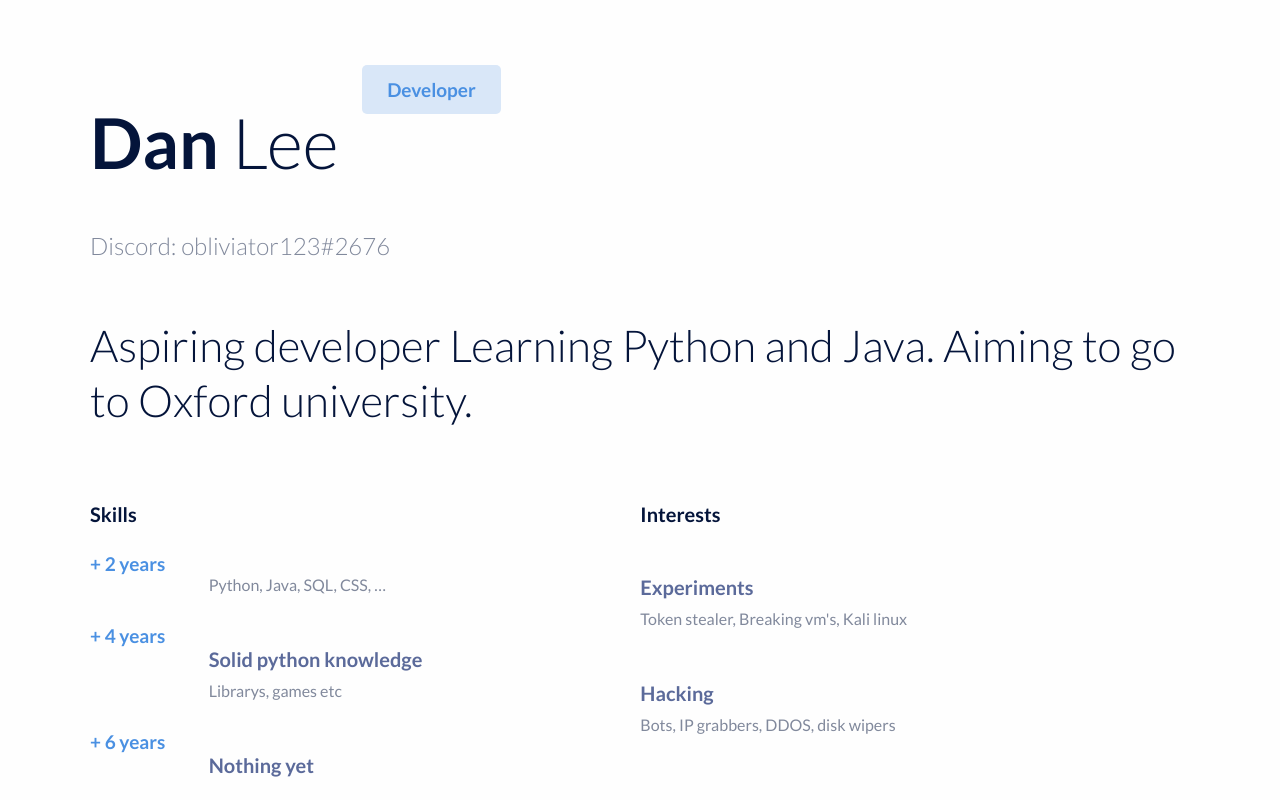
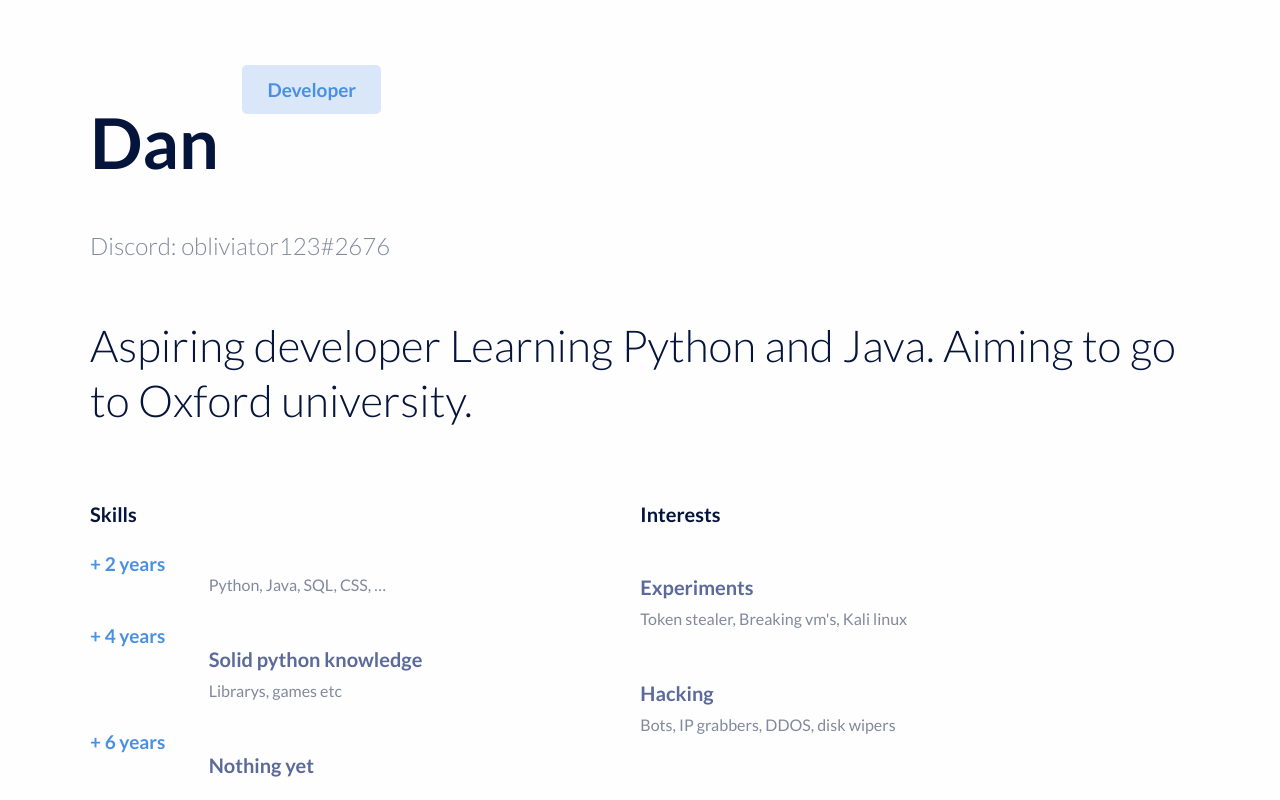
Before and after one commit to obliviator123/obliviator123.github.io, a plain HTML site: page index.html in a window 1280 px wide. Shown: the top 800 px of the page. Drawn offline with Linux system fonts and the light colour scheme.

Commit message:
Update index.html

```diff
--- a/index.html
+++ b/index.html
@@ -9,7 +9,7 @@
 
 	<div class="container">
 		<div class="hero">
-			<h1 class="name"><strong>Dan</strong> Lee</h1>
+			<h1 class="name"><strong>Dan</strong> </h1>
 			<span class="job-title">Developer</span>
 			<span class="email">Discord: obliviator123#2676</span>
 
```
